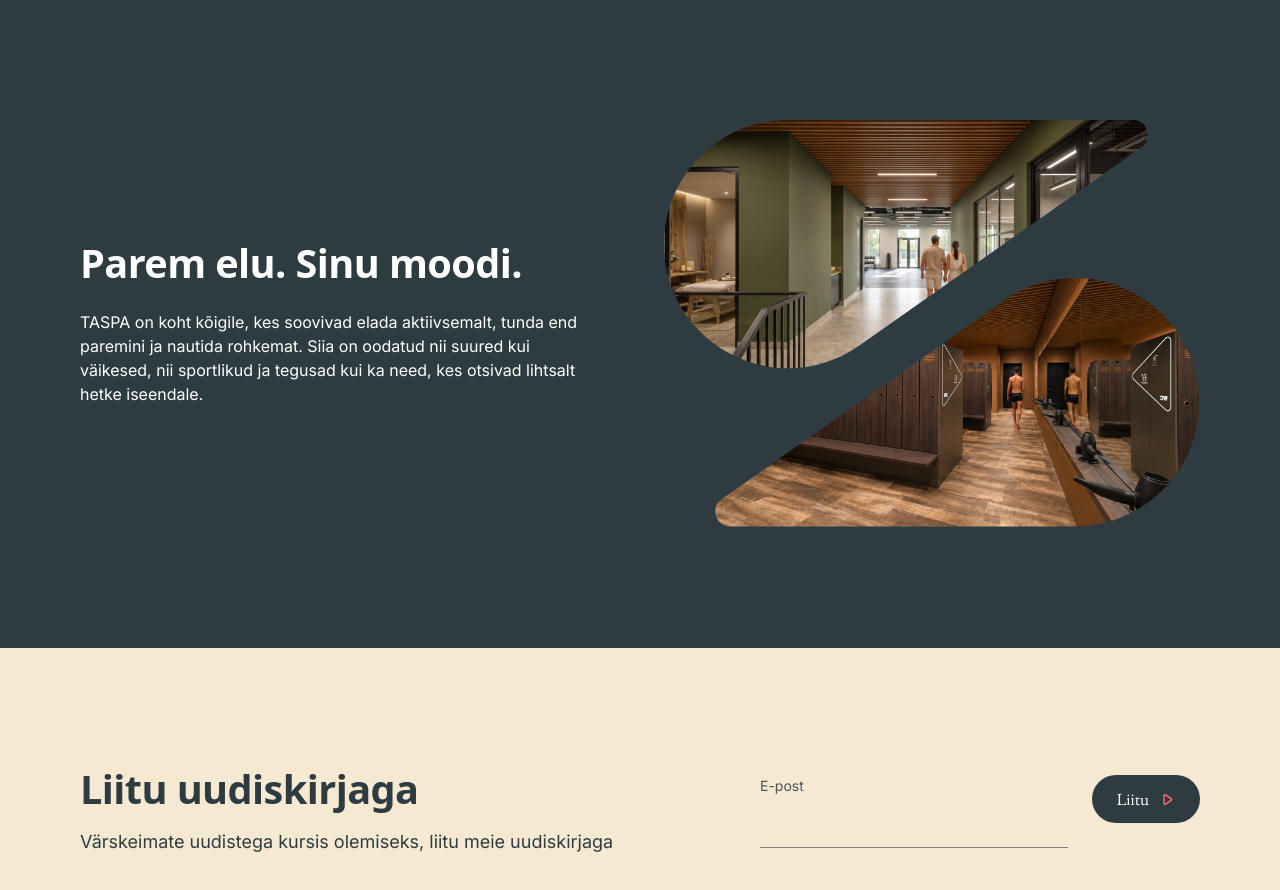
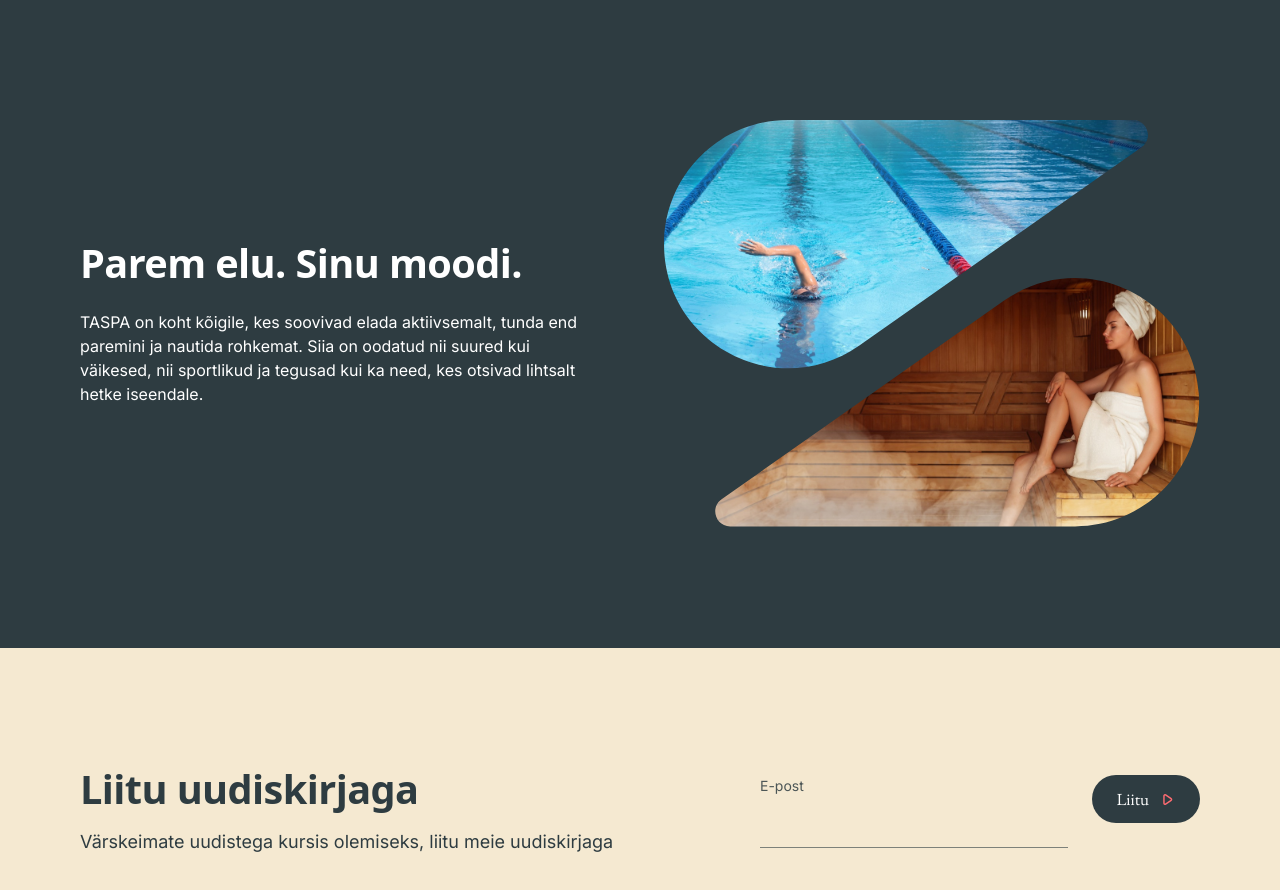
Before and after one commit to refleksou-ctrl/taspa-teaser, a plain HTML site: page index.html in a window 1280 px wide. Shown: the part 1640-2530 px from the top of the page. Drawn offline with nearby package versions, Linux system fonts and the light colour scheme; a web font is replaced by a local one.

Commit message:
Concept S-mark: pool and sauna images from Figma
Co-Authored-By: Claude Opus 5.5 <noreply@anthropic.com>

```diff
--- a/index.html
+++ b/index.html
@@ -106,13 +106,13 @@
         <h2>Parem elu. Sinu moodi.</h2>
         <p>TASPA on koht kõigile, kes soovivad elada aktiivsemalt, tunda end paremini ja nautida rohkemat. Siia on oodatud nii suured kui väikesed, nii sportlikud ja tegusad kui ka need, kes otsivad lihtsalt hetke iseendale.</p>
       </div>
-      <svg class="smark" viewBox="0 0 318 242" role="img" aria-label="Taspa koridor ja riietusruum">
+      <svg class="smark" viewBox="0 0 318 242" role="img" aria-label="Ujula ja saun">
         <defs>
           <clipPath id="s-top"><path d="M0 73.5879C0 32.9459 32.9459 0 73.5879 0H278.205C286.883 0 290.416 11.1656 283.313 16.1565L115.894 133.8C67.1366 168.061 0 133.183 0 73.5879Z"/></clipPath>
           <clipPath id="s-bot"><path d="M317.494 167.524C317.494 208.166 284.548 241.112 243.906 241.112H39.2894C30.611 241.112 27.0782 229.946 34.1813 224.955L201.6 107.312C250.357 73.051 317.494 107.928 317.494 167.524Z"/></clipPath>
         </defs>
-        <g class="s-half s-half--top"><image href="img/corridor.jpg" x="0" y="0" width="290" height="152" preserveAspectRatio="xMidYMid slice" clip-path="url(#s-top)"/></g>
-        <g class="s-half s-half--bot"><image href="img/lockers.jpg" x="27" y="89" width="291" height="153" preserveAspectRatio="xMidYMid slice" clip-path="url(#s-bot)"/></g>
+        <g class="s-half s-half--top"><image href="img/pool.jpg" x="0" y="0" width="290" height="152" preserveAspectRatio="xMidYMid slice" clip-path="url(#s-top)"/></g>
+        <g class="s-half s-half--bot"><image href="img/sauna.jpg" x="27" y="89" width="291" height="153" preserveAspectRatio="xMidYMid slice" clip-path="url(#s-bot)"/></g>
       </svg>
     </div>
   </section>
```
Also changed, not shown: img/corridor.jpg (deleted), img/lockers.jpg (deleted), img/pool.jpg (added), img/sauna.jpg (added).
